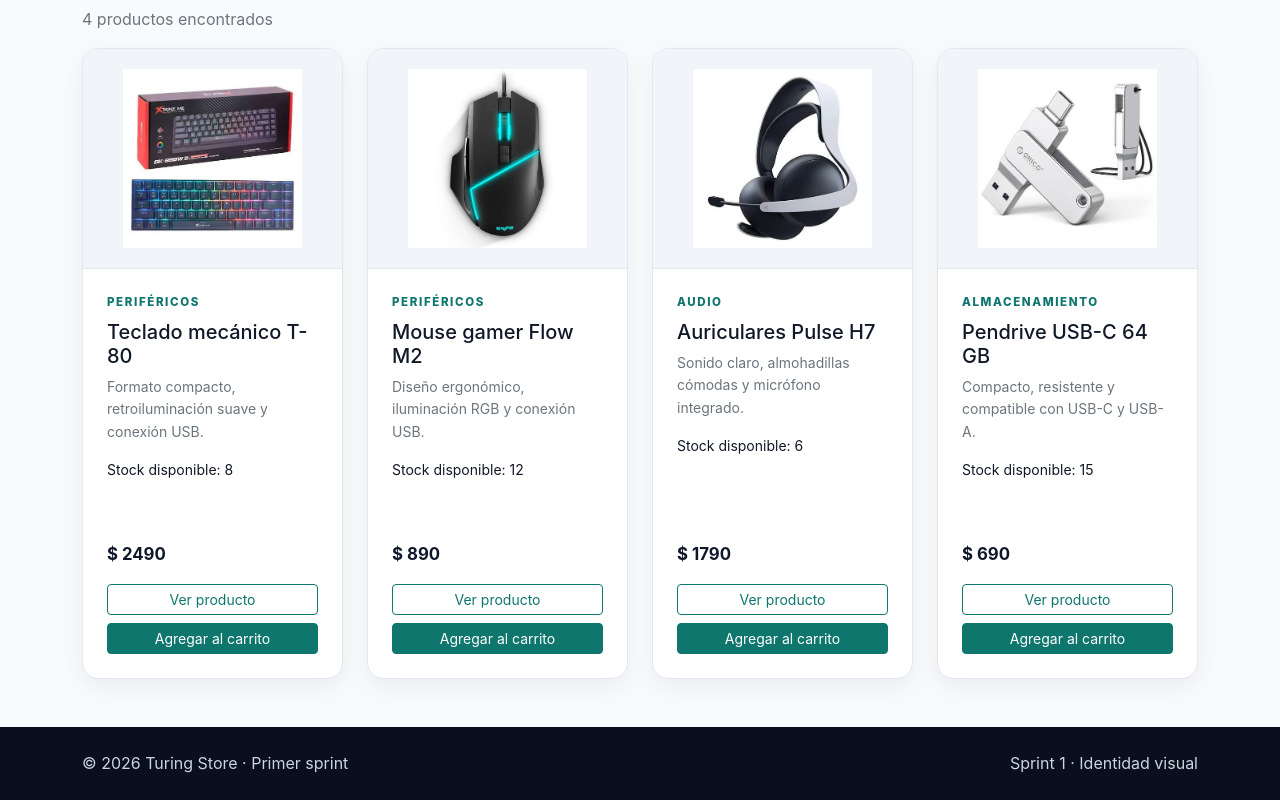
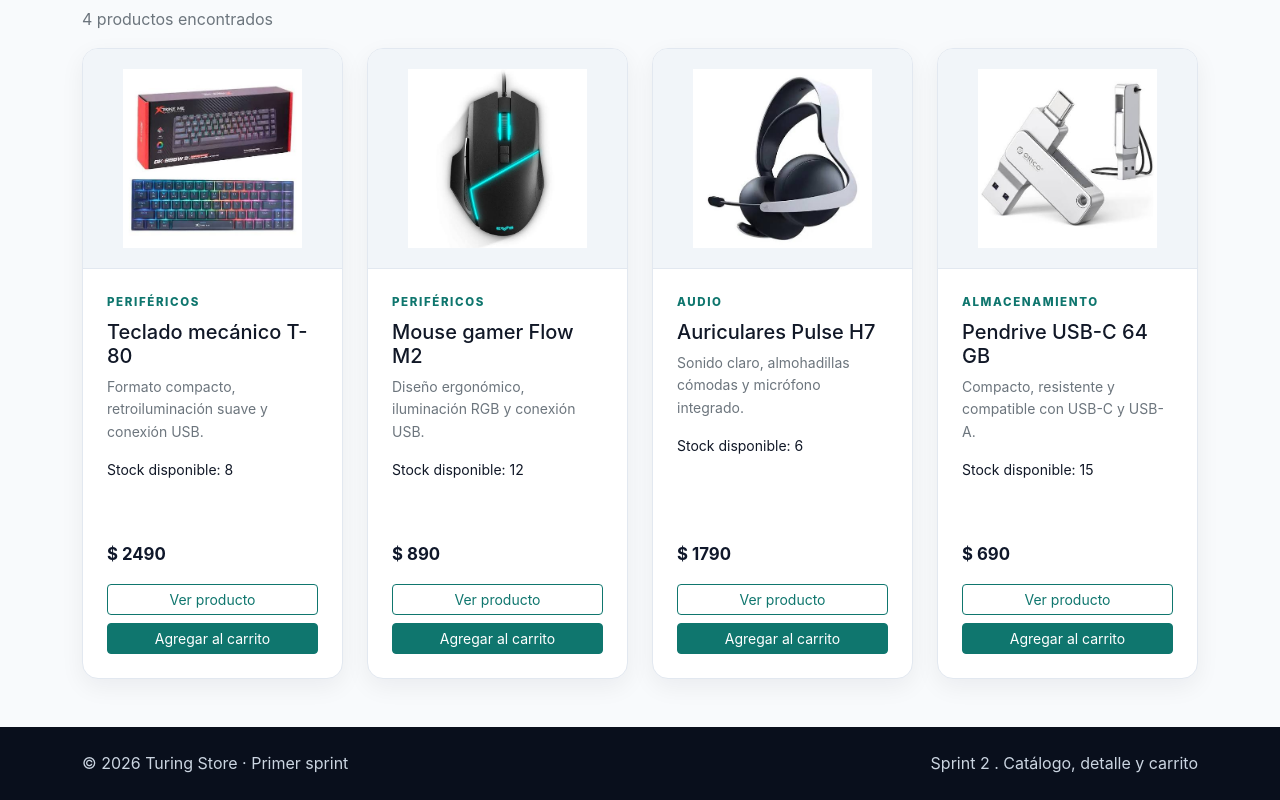
Before and after one commit to AlexanderLlaguna/turing_store, a plain HTML site: page pages/catalogo.html in a window 1280 px wide. Shown: the part 333-1133 px from the top of the page. Drawn offline with nearby package versions, Linux system fonts and the light colour scheme.

Commit message:
actualizo pie de pagina para sprint 2

```diff
--- a/pages/catalogo.html
+++ b/pages/catalogo.html
@@ -126,7 +126,7 @@
     <footer class="footer py-4 mt-auto">
       <div class="container d-flex justify-content-between flex-wrap gap-2">
         <span>© 2026 Turing Store · Primer sprint</span
-        ><span>Sprint 1 · Identidad visual</span>
+        ><span>Sprint 2 . Catálogo, detalle y carrito</span>
       </div>
     </footer>
     <div class="toast-container position-fixed bottom-0 end-0 p-3">
```
